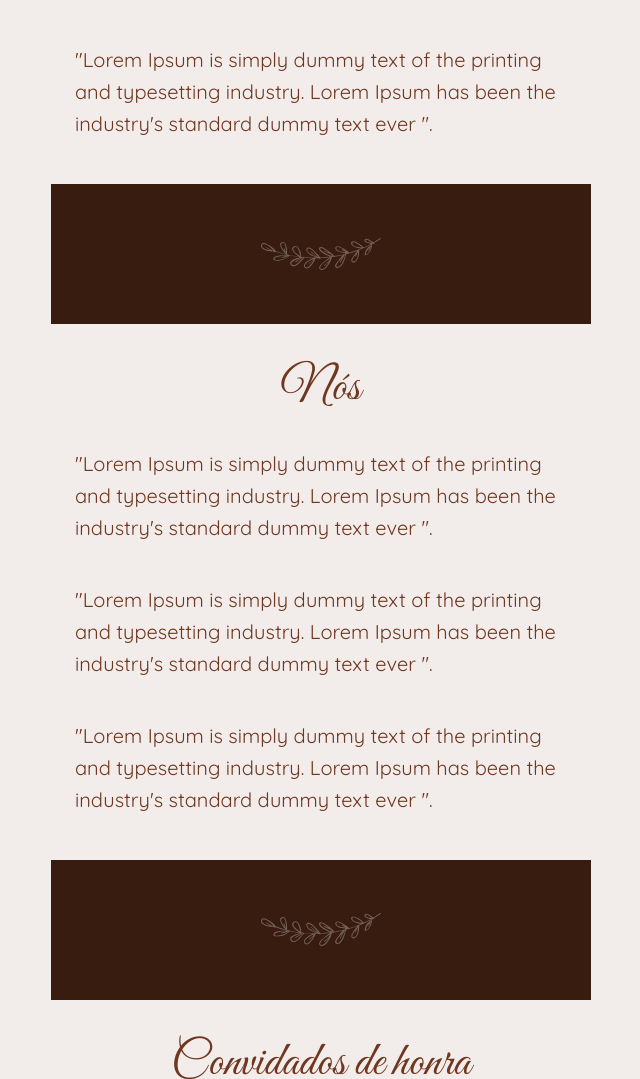
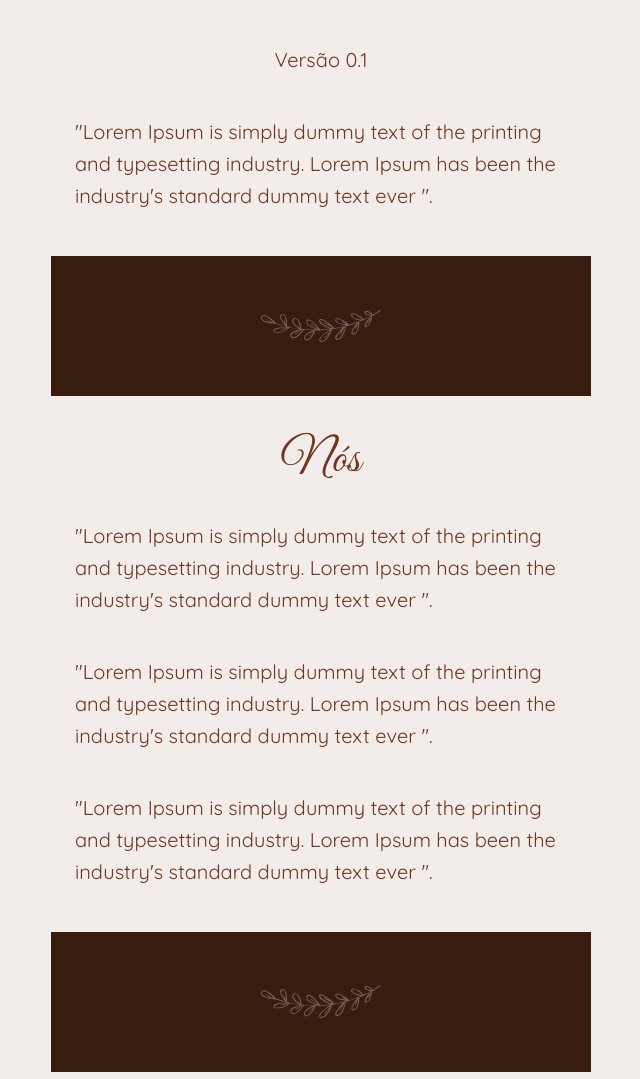
Before and after one commit to simasdanilo/test, a plain HTML site: page index.html in a window 1280 px wide. Shown: the top 1079 px of the page, without its empty margins (319-959 px from the left). Drawn offline with Linux system fonts and the light colour scheme.

Commit message:
add version

```diff
--- a/index.html
+++ b/index.html
@@ -26,6 +26,7 @@
   <main>
     <!-- Introdução -->
     <section>
+      <p class="typography-text">Versão 0.1</p>
       <p class="typography-text">"Lorem Ipsum is simply dummy text of the printing and typesetting industry. Lorem Ipsum
         has been the industry's standard dummy text ever ".</p>
     </section>
```
